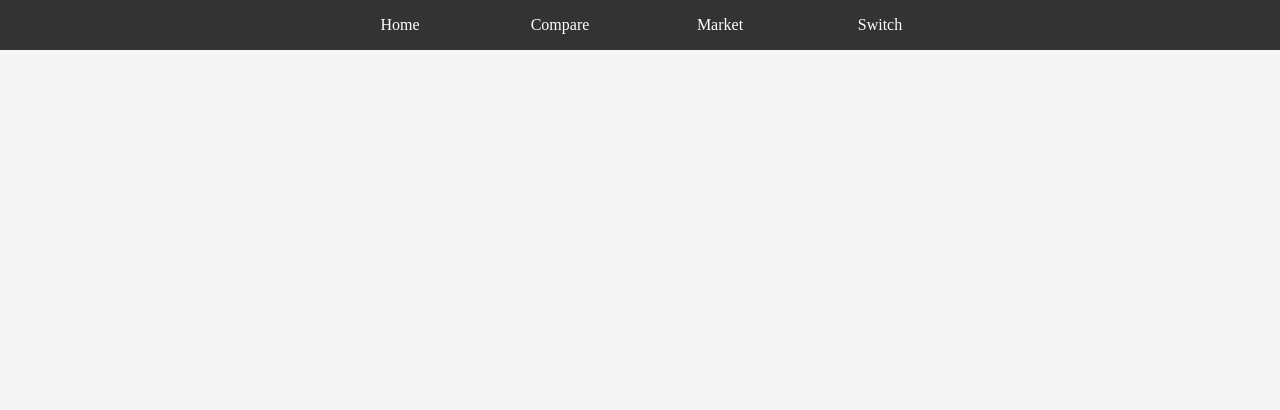
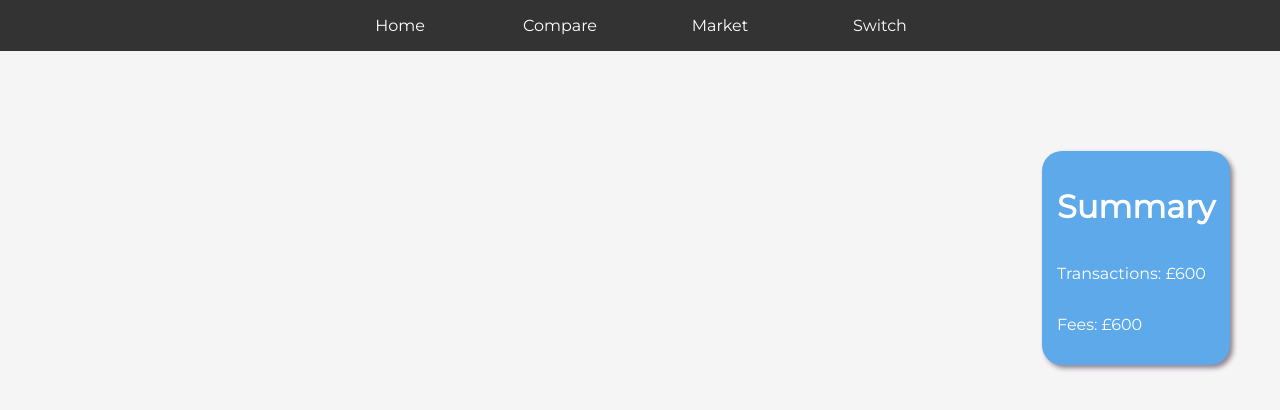
Before and after one commit to Towny1996/Natwest.Hacktahon.UI, an Angular app: page /dashboard in a window 1280 px wide. Shown: the top 410 px of the page. Built offline with nearby package versions, Linux system fonts and the light colour scheme.

Commit message:
component rename

```diff
--- /dev/null
+++ b/src/app/@Components/summary/summary.component.html
@@ -0,0 +1,5 @@
+<div class="summary-container">
+  <h1>Summary</h1>
+  <p>Transactions: {{ summaryAmount }}</p>
+  <p>Fees: {{ summaryAmount }}</p>
+</div>
--- /dev/null
+++ b/src/app/@Components/summary/summary.component.scss
@@ -0,0 +1,14 @@
+.summary-container {
+  border-radius: 20px;
+  background-color: #5da9e9;
+  display: flex;
+  flex-direction: column;
+  margin-top: 100px;
+  -webkit-box-shadow: 3px 3px 5px 0px rgba(143, 130, 143, 1);
+  -moz-box-shadow: 3px 3px 5px 0px rgba(143, 130, 143, 1);
+  box-shadow: 3px 3px 5px 0px rgba(143, 130, 143, 1);
+  float: right;
+  margin-right: 50px;
+  padding: 15px;
+  color: white;
+}
--- /dev/null
+++ b/src/app/@Components/summary/summary.component.ts
@@ -0,0 +1,13 @@
+import { Component, OnInit, Input } from "@angular/core";
+
+@Component({
+  selector: "summary",
+  templateUrl: "./summary.component.html",
+  styleUrls: ["./summary.component.scss"]
+})
+export class SummaryComponent implements OnInit {
+  constructor() {}
+
+  @Input() summaryAmount: string;
+  ngOnInit() {}
+}
--- a/src/app/dashboard/dashboard.component.html
+++ b/src/app/dashboard/dashboard.component.html
@@ -1,3 +1,4 @@
 <div class="dashboard">
   <nav></nav>
+  <summary [summaryAmount]="summaryAmount"></summary>
 </div>
--- a/src/app/dashboard/dashboard.component.ts
+++ b/src/app/dashboard/dashboard.component.ts
@@ -1,15 +1,14 @@
-import { Component, OnInit } from '@angular/core';
+import { Component, OnInit } from "@angular/core";
 
 @Component({
-  selector: 'app-dashboard',
-  templateUrl: './dashboard.component.html',
-  styleUrls: ['./dashboard.component.scss']
+  selector: "app-dashboard",
+  templateUrl: "./dashboard.component.html",
+  styleUrls: ["./dashboard.component.scss"]
 })
 export class DashboardComponent implements OnInit {
+  constructor() {}
 
-  constructor() { }
+  ngOnInit() {}
 
-  ngOnInit() {
-  }
-
+  summaryAmount: string = "£600";
 }
--- a/src/app/login/login.component.scss
+++ b/src/app/login/login.component.scss
@@ -7,12 +7,15 @@
   .login-form {
     border-radius: 20px;
     background-color: #5da9e9;
-    box-shadow: 5px 10px;
     display: flex;
     flex-direction: column;
     width: 500px;
     margin: auto;
     margin-top: 200px;
+
+    -webkit-box-shadow: 3px 3px 5px 0px rgba(143, 130, 143, 1);
+    -moz-box-shadow: 3px 3px 5px 0px rgba(143, 130, 143, 1);
+    box-shadow: 3px 3px 5px 0px rgba(143, 130, 143, 1);
 
     h1 {
       margin-top: 20px;
--- a/src/styles.scss
+++ b/src/styles.scss
@@ -1,6 +1,9 @@
+@import url("https://fonts.googleapis.com/css?family=Montserrat&display=swap");
+
 html {
   height: 100%;
   width: 100%;
+  font-family: "Montserrat";
 
   body {
     margin: 0px;
```
Also changed, not shown: src/app/app.module.ts (+16 -18 lines).
